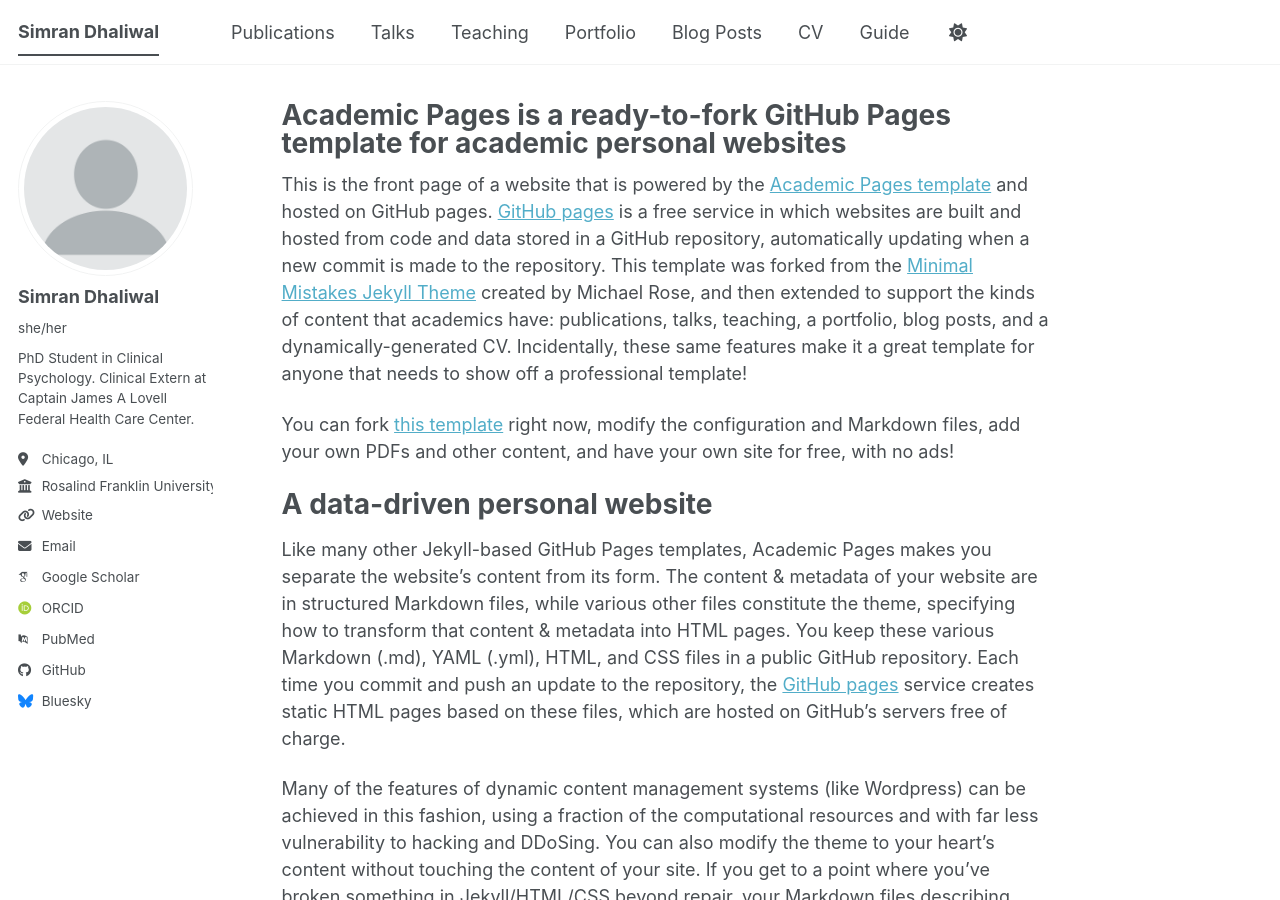
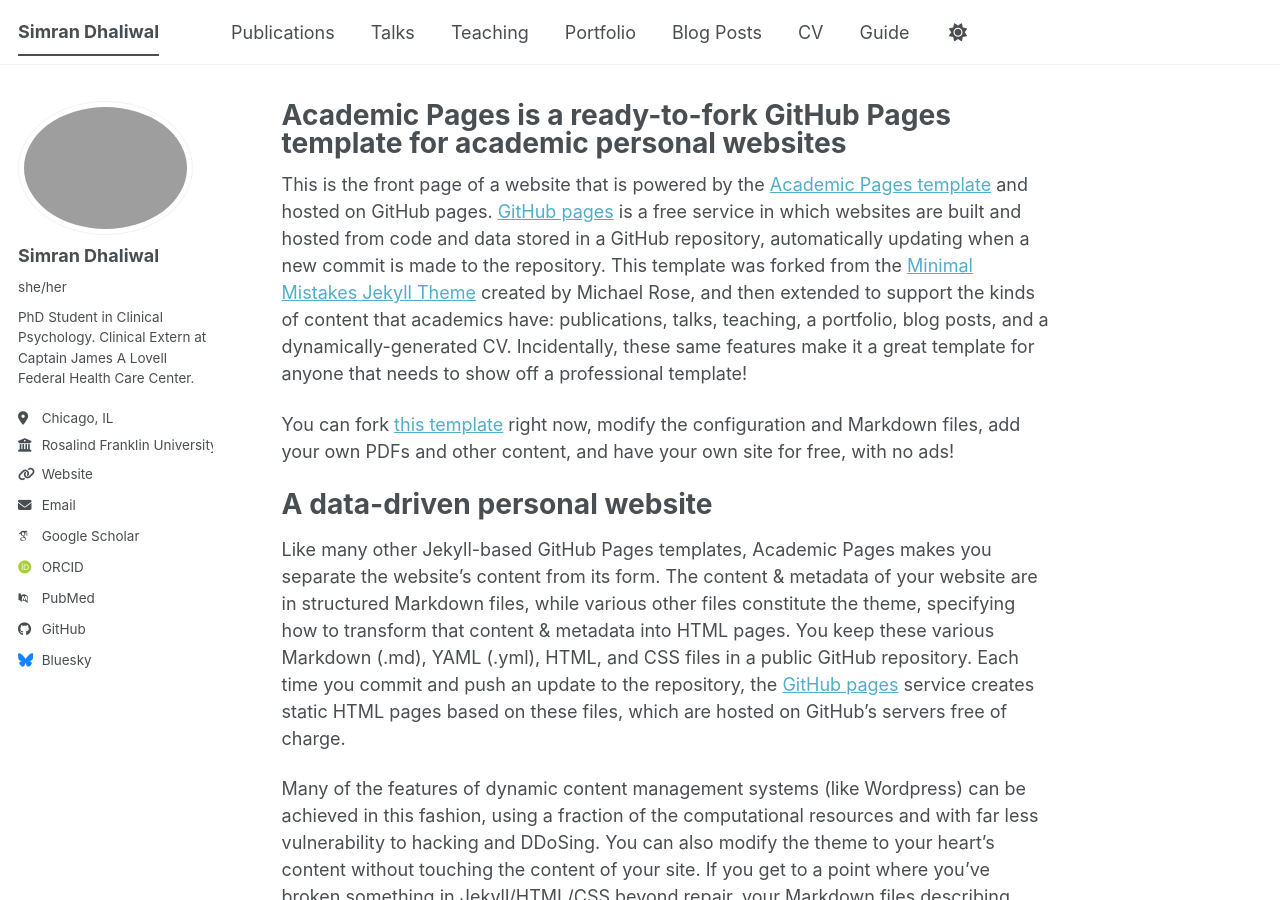
Before and after one commit to skdhaliwal/skdhaliwal.github.io, a Jekyll site: the page built from _pages/about.md, in a window 1280 px wide and 900 px high. Built offline with Jekyll 4.4.1, drawn with Linux system fonts in a browser that asks for light colours; some web fonts are replaced; a script bundle is joined from its source files by our own code; library files that are not in the unit come from our copies.

Commit message:
Update _config.yml
Profile pic

```diff
--- a/_config.yml
+++ b/_config.yml
@@ -23,7 +23,7 @@
 #               Additional customization can be done by editing /_includes/author-profile.html
 author:
   # Biographic information
-  avatar           : "profile.png"
+  avatar           : "simranprofilepic.jpg"
   name             : "Simran Dhaliwal"
   pronouns         : "she/her"
   bio              : "PhD Student in Clinical Psychology. Clinical Extern at Captain James A Lovell Federal Health Care Center."
```
